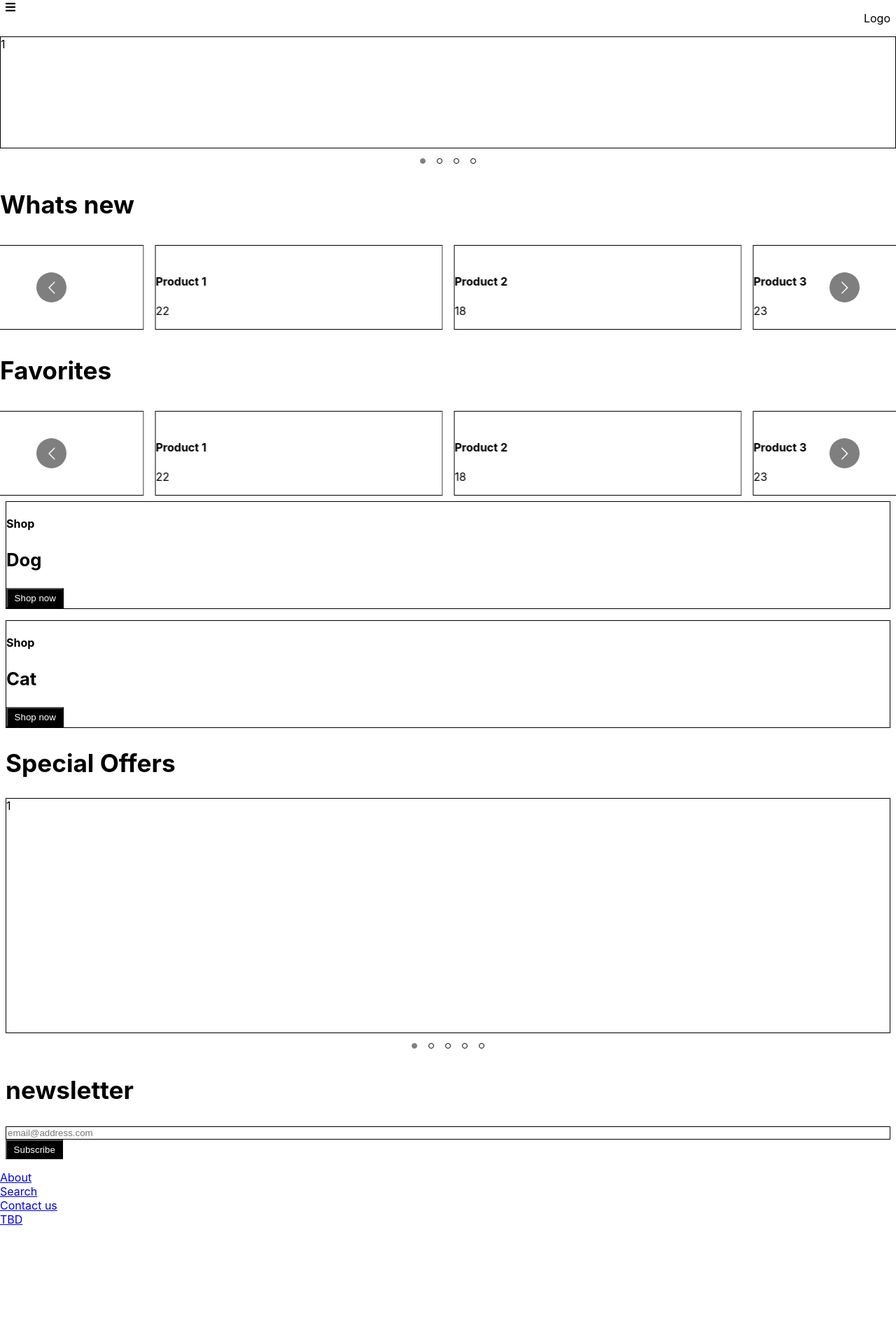
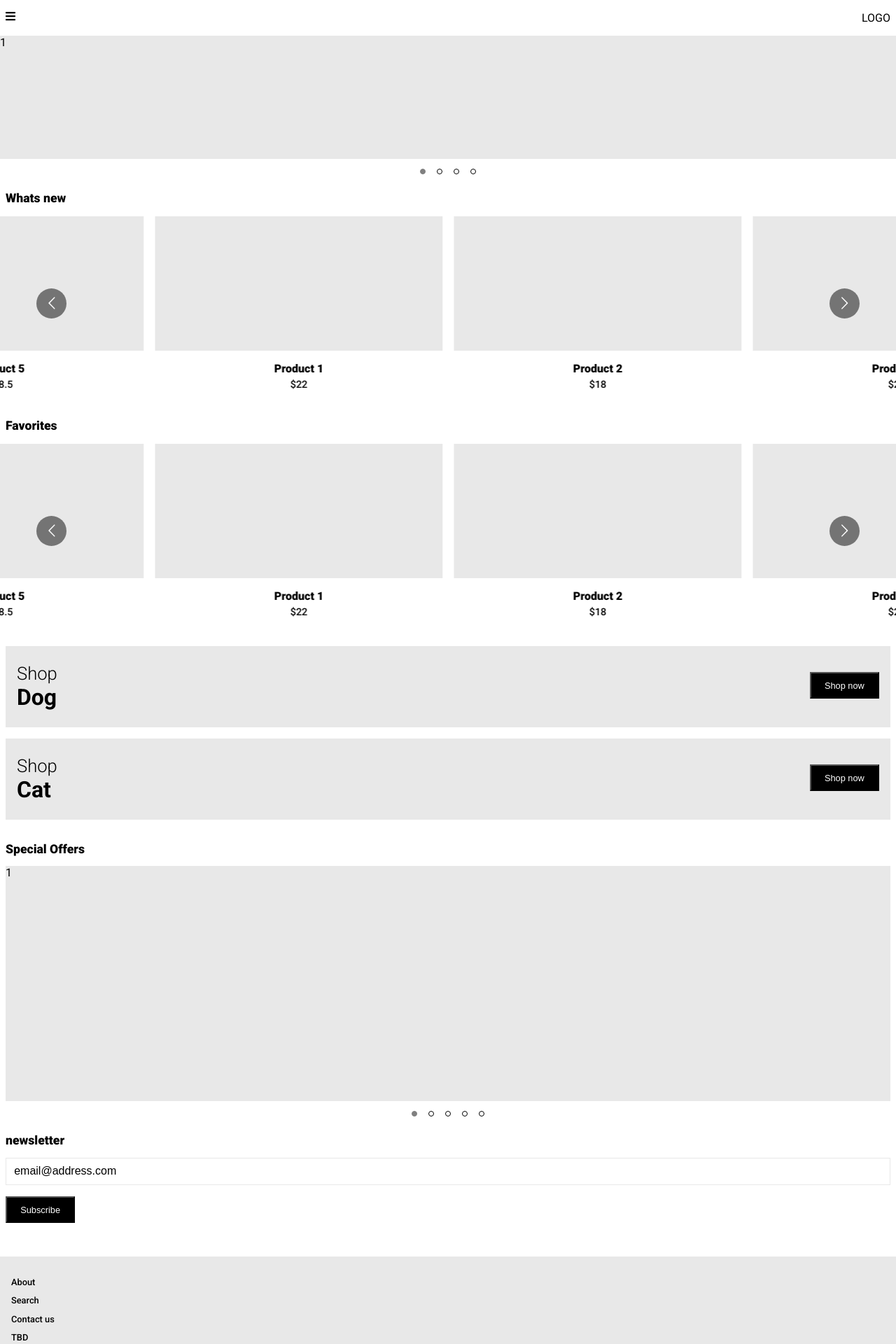
Before and after one commit to littlemisspeluche/animal-deal, a React (Create React App) app: page / in a window 1280 px wide. Shown: the top 1920 px of the page at 70% size. Before the commit the page ends 1768 px from the top, so only its background shows below. Built offline with nearby package versions, Linux system fonts and the light colour scheme.

Commit message:
Created separeted components for Carousels, Button, Footer, Card and Banner. No functionality yet - DESIGN ONLY

```diff
--- a/src/App.css
+++ b/src/App.css
@@ -1,9 +1,12 @@
+@import url('https://fonts.googleapis.com/css2?family=Roboto:wght@100;300;400;500;700;900&display=swap');
+
 html {
   box-sizing: border-box;
 }
 
 body {
   margin: 0;
+  font-family: 'Roboto', sans-serif;
 }
 
 ul {
@@ -46,15 +49,17 @@ h1 {
 }
 
 h2 {
-  font-size: 2.2rem;
+  font-size: 1.1rem;
+  font-weight: 900;
 }
 
 h3 {
-  font-size: 1.6rem;
+  font-size: 2rem;
 }
 
 h4 {
-  font-size: 1rem;
+  font-weight: 300;
+  font-size: 1.6rem;
 }
 
 @keyframes App-logo-spin {
--- /dev/null
+++ b/src/components/Button/Button.jsx
@@ -0,0 +1,10 @@
+import React from "react";
+import style from "./Button.module.scss";
+
+export default function Button({ onClick, label }) {
+	return (
+		<button className={style["common-btn"]} onClick={onClick}>
+			<span className={style["btn-label"]}>{label}</span>
+		</button>
+	);
+}
--- /dev/null
+++ b/src/components/Button/Button.module.scss
@@ -0,0 +1,11 @@
+button.common-btn {
+  background: black;
+  color: white;
+  padding: 0.6rem 1.2rem;
+
+
+  .btn-label {
+    font-size: 0.8rem;
+    font-weight: 300;
+  }
+}
--- /dev/null
+++ b/src/components/Card/Card.jsx
@@ -0,0 +1,16 @@
+import React from "react";
+import style from "./Card.module.scss";
+
+export default function Card({ title, price }) {
+	return (
+		<div className={style.card}>
+			<div className={style["card-img"]}>
+				<img />
+			</div>
+			<div className={style["card-info"]}>
+				<p className={style["card-title"]}>{title}</p>
+				<p className={style["card-price"]}>${price}</p>
+			</div>
+		</div>
+	);
+}
--- /dev/null
+++ b/src/components/Card/Card.module.scss
@@ -0,0 +1,25 @@
+.card {
+  margin: 0.5rem;
+
+  .card-img {
+    background-color: #E8E8E8;
+    height: 12rem;
+  }
+
+  .card-info {
+    text-align: center;
+
+    p.card-title {
+      font-weight: 900;
+      margin-bottom: 0.3rem
+    }
+
+    p.card-price {
+      font-size: 0.9rem;
+      font-weight: 500;
+      margin: 0;
+    }
+
+  }
+
+}
--- /dev/null
+++ b/src/components/Footer/Footer.jsx
@@ -0,0 +1,23 @@
+import React from "react";
+import style from "./Footer.module.scss";
+
+export default function Footer() {
+	return (
+		<div className={style.footer}>
+			<ul>
+				<li>
+					<a href="#">About</a>
+				</li>
+				<li>
+					<a href="#">Search</a>
+				</li>
+				<li>
+					<a href="#">Contact us</a>
+				</li>
+				<li>
+					<a href="#">TBD</a>
+				</li>
+			</ul>
+		</div>
+	);
+}
--- /dev/null
+++ b/src/components/Footer/Footer.module.scss
@@ -0,0 +1,19 @@
+.footer {
+  background: #E8E8E8;
+  padding: 1rem;
+
+  ul {
+    margin-bottom: 1rem;
+    font-size: 0.8rem;
+    font-weight: 500;
+  }
+
+  ul li {
+    margin-bottom: 0.7rem;
+  }
+
+  ul li a {
+    text-decoration: none;
+    color: black;
+  }
+}
--- a/src/components/Home/Home.module.scss
+++ b/src/components/Home/Home.module.scss
@@ -4,17 +4,22 @@
 	margin: 0 0.5rem;
 
 	.menu {
+		line-height: 3rem;
 	}
 
-	.logo {
-	}
+	.logo {}
 }
 
 .banner-slider {
+	padding-bottom: 30px;
+	position: relative;
+	margin-bottom: 1rem;
+
 	.banner-item {
-		border: 0.1rem solid black;
 		width: 100%;
-		height: 10rem;
+		height: 11rem;
+		background-color: #E8E8E8;
+
 	}
 }
 
@@ -22,69 +27,61 @@
 	display: flex;
 }
 
-.card {
-	border: 0.1rem solid black;
-	margin: 0.5rem;
-}
+
 
 .whats-new {
+	margin-bottom: 2rem;
+
+	h2 {
+		margin: 0.5rem;
+	}
 }
 
 .favorites {
+	margin-bottom: 2rem;
+
+	h2 {
+		margin: 0.5rem;
+	}
 }
 
 .shop-categories {
 	margin: 0 0.5rem;
 }
 
-.shop-category {
-	border: 0.1rem solid black;
-	margin-bottom: 1rem;
-}
 
-.shop-category h4.shop-header {
-	// border: none
-}
 
-.shop-category h3.category-header {
-	// border: none
-}
 
-.shop-category shop-now-btn {
-}
+
+
 
 .special-offers {
-	margin: 0 0.5rem;
+	margin: 2rem 0.5rem 0 0.5rem;
+	padding-bottom: 30px;
+	position: relative;
 
 	.offer-card {
 		height: 21rem;
 		width: 100%;
-		border: 0.1rem solid black;
+		background-color: #E8E8E8;
 	}
 }
 
 .newsletter {
-	margin: 0 0.5rem;
+	margin: 1rem 0.5rem 3rem 0.5rem;
 
 	input {
 		width: 100%;
-		border: 0.1rem solid black;
+		border: 0.09rem solid #E8E8E8;
+		padding: 0.7rem;
+		margin-bottom: 1rem;
 	}
 
-	.subscribe {
+	input::placeholder {
+		color: black;
+		font-size: 1rem;
+		font-weight: 400;
 	}
+
+	.subscribe {}
 }
-
-.footer {
-}
-
-// .btn-container {}
-
-button.common-btn {
-	background: black;
-	color: white;
-	padding: 0.3rem 0.6rem;
-}
-
-.btn-label {
-}
--- a/src/components/Home/index.jsx
+++ b/src/components/Home/index.jsx
@@ -3,36 +3,11 @@ import style from "./Home.module.scss";
 import { FontAwesomeIcon } from "@fortawesome/react-fontawesome";
 import BannerCarousel from "../Carousels/BannerCarousel";
 import CardsCarousel from "../Carousels/CardsCarousel";
+import Card from "../Card/Card";
+import ShopBanner from "../ShopBanner/ShopBanner";
+import Button from "../Button/Button";
+import Footer from "../Footer/Footer";
 
-export function Button({ onClick, label }) {
-	return (
-		<button className={style["common-btn"]} onClick={onClick}>
-			<span className={style["btn-label"]}>{label}</span>
-		</button>
-	);
-}
-
-const Card = ({ title, price }) => {
-	return (
-		<div className={style.card}>
-			<div className="card-img">
-				<img />
-				<h4>{title}</h4>
-				<p>{price}</p>
-			</div>
-		</div>
-	);
-};
-
-const ShopCategory = ({ category }) => {
-	return (
-		<div className={style["shop-category"]}>
-			<h4 className={style["shop-header"]}>Shop</h4>
-			<h3 className={style["category-header"]}>{category}</h3>
-			<Button onClick={() => console.log("clicked")} label={"Shop now"} />
-		</div>
-	);
-};
 export default function Home() {
 	return (
 		<div className={style.container}>
@@ -41,16 +16,11 @@ export default function Home() {
 					<FontAwesomeIcon icon="bars" />
 				</div>
 				<div className={style.logo}>
-					<p>Logo</p>
+					<p>LOGO</p>
 				</div>
 			</div>
 
-			<div
-				className={style["banner-slider"]}
-				style={{
-					paddingBottom: "30px",
-					position: "relative"
-				}}>
+			<div className={style["banner-slider"]}>
 				<BannerCarousel>
 					<div className={style["banner-item"]}>1</div>
 					<div className={style["banner-item"]}>2</div>
@@ -82,16 +52,11 @@ export default function Home() {
 			</div>
 
 			<div className={style["shop-categories"]}>
-				<ShopCategory category={"Dog"} />
-				<ShopCategory category={"Cat"} />
+				<ShopBanner category={"Dog"} />
+				<ShopBanner category={"Cat"} />
 			</div>
 
-			<div
-				style={{
-					paddingBottom: "30px",
-					position: "relative"
-				}}
-				className={style["special-offers"]}>
+			<div className={style["special-offers"]}>
 				<h2>Special Offers</h2>
 				<div className="offer-card"></div>
 				<BannerCarousel>
@@ -106,24 +71,10 @@ export default function Home() {
 			<div className={style.newsletter}>
 				<h2>newsletter</h2>
 				<input placeholder="email@address.com" />
-				<Button onClick={() => console.log("clicked")} label={"Subscribe"} />
+				<Button onClick={() => {}} label={"Subscribe"} />
 			</div>
-			<div className={style.footer}>
-				<ul>
-					<li>
-						<a href="#">About</a>
-					</li>
-					<li>
-						<a href="#">Search</a>
-					</li>
-					<li>
-						<a href="#">Contact us</a>
-					</li>
-					<li>
-						<a href="#">TBD</a>
-					</li>
-				</ul>
-			</div>
+
+			<Footer />
 		</div>
 	);
 }
--- /dev/null
+++ b/src/components/ShopBanner/ShopBanner.jsx
@@ -0,0 +1,17 @@
+import React from "react";
+import style from "./ShopBanner.module.scss";
+import Button from "../Button/Button";
+
+export default function ShopBanner({ category }) {
+	return (
+		<div className={style["shop-category"]}>
+			<span className={style["shop-header"]}>
+				<h4>Shop</h4>
+				<h3 className={style["category-header"]}>{category}</h3>
+			</span>
+			<span className={style["shop-btn"]}>
+				<Button onClick={() => {}} label={"Shop now"} />
+			</span>
+		</div>
+	);
+}
--- /dev/null
+++ b/src/components/ShopBanner/ShopBanner.module.scss
@@ -0,0 +1,20 @@
+.shop-category {
+  margin-bottom: 1rem;
+  background-color: #E8E8E8;
+  display: flex;
+  justify-content: space-between;
+  padding: 1.5rem 1rem;
+
+  .shop-header h4 {
+    margin: 0;
+  }
+
+  h3.category-header {
+    margin: 0;
+  }
+
+  span.shop-btn {
+    line-height: 4rem;
+
+  }
+}
```
